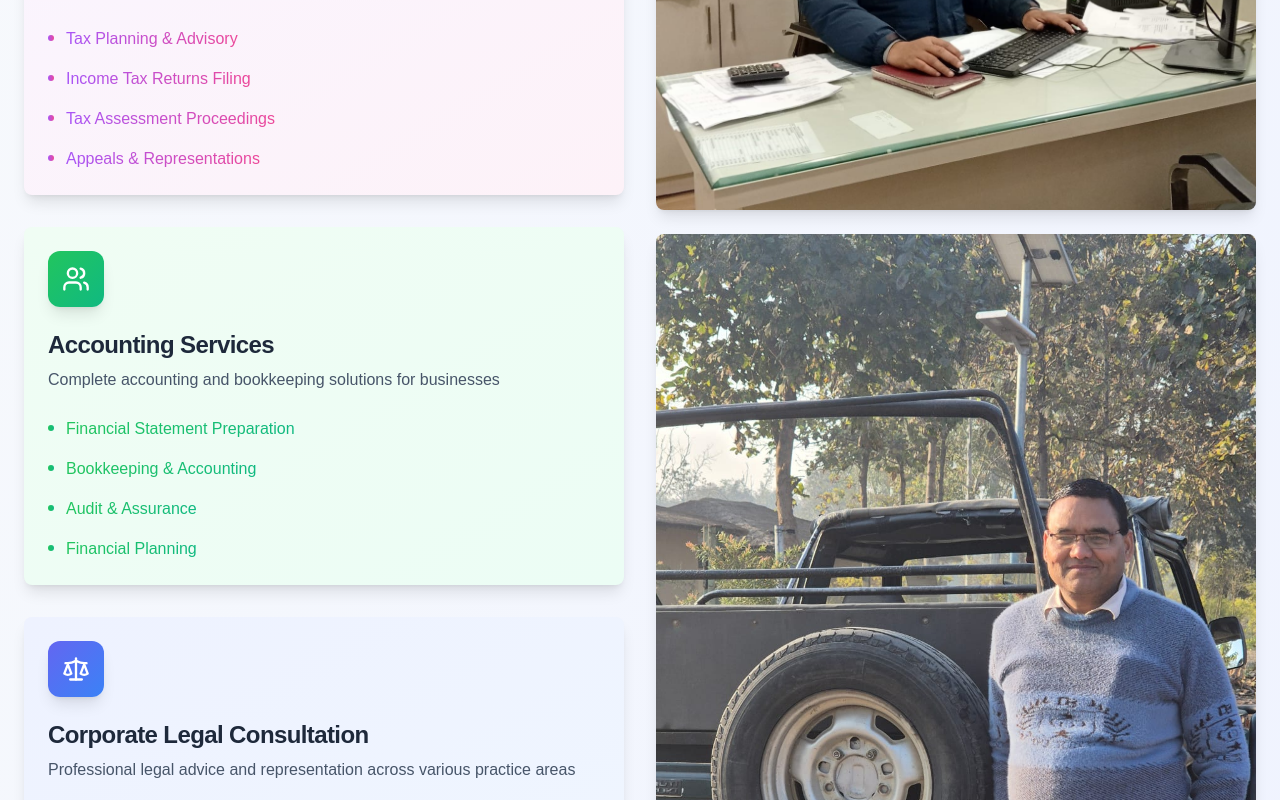
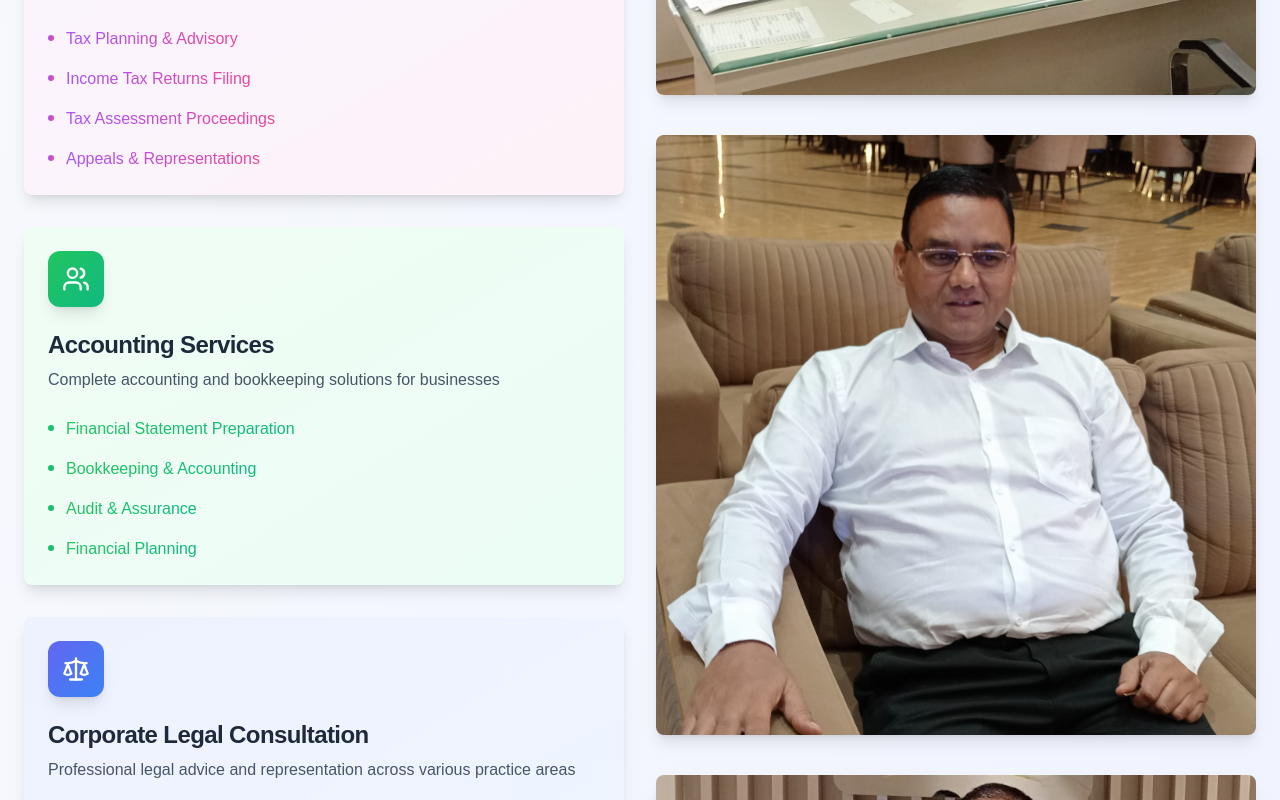
Before and after one commit to SwayamGupta12345/AG-Portfolio, a Next.js app: page / in a window 1280 px wide. Shown: the part 2540-3340 px from the top of the page. Built offline with nearby package versions, Linux system fonts and the light colour scheme; no server answers.

Commit message:
changes image

```diff
--- a/app/page.tsx
+++ b/app/page.tsx
@@ -704,20 +704,20 @@ export default function EnhancedAdvocatePortfolio() {
                 ))}
               </motion.div>
               {/* Right: Image container */}
-              <div className="hidden md:flex flex-1 flex-col items-start justify-center gap-6">
+              <div className="hidden md:flex flex-1 flex-col items-start justify-start gap-10 pt-0 mt-0">
                 <img
-                  src="/some_img.jpg" // replace with your image path
+                  src="/some_img.jpg"
                   alt="Description 1"
-                  className="max-w-full h-auto rounded-lg pt-0 mt-0 shadow-lg"
+                  className="max-w-full h-auto rounded-lg shadow-lg m-0 p-0"
                 />
                 <img
-                  src="/profile_right.jpg" // replace with your image path
+                  src="/profile_maybe.jpg"
                   alt="Description 2"
                   className="max-w-full h-auto rounded-lg shadow-lg"
                 />
                 <img
-                  src="/some_useful.jpg" // replace with your image path
-                  alt="Description 2"
+                  src="/some_useful.jpg"
+                  alt="Description 3"
                   className="max-w-full h-auto rounded-lg shadow-lg"
                 />
               </div>
```
Also changed, not shown: public/Profile_maybe.jpg (added).
